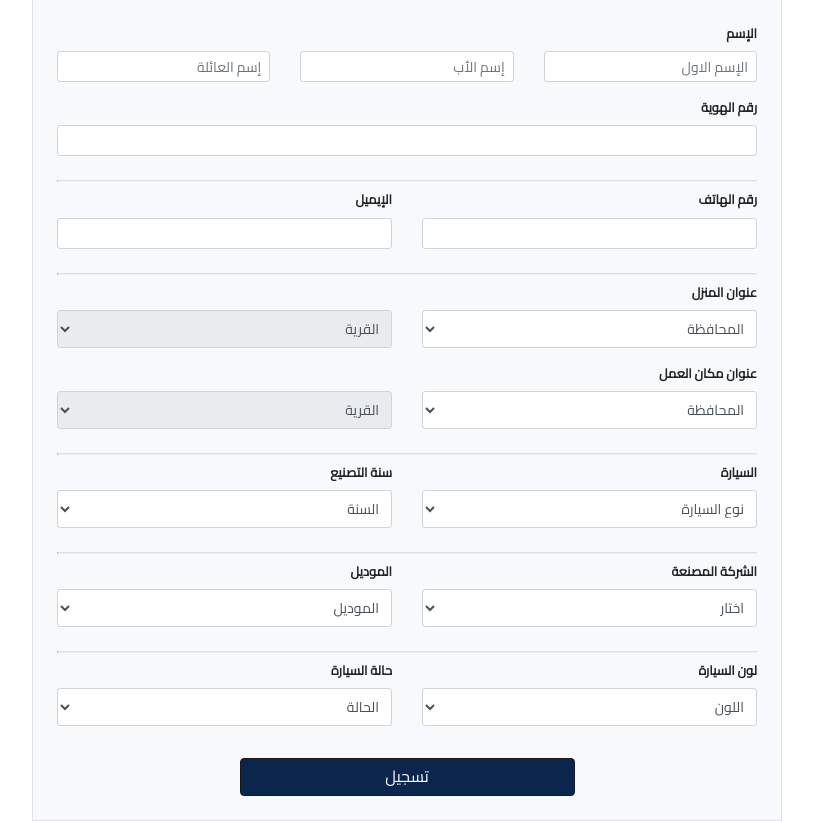
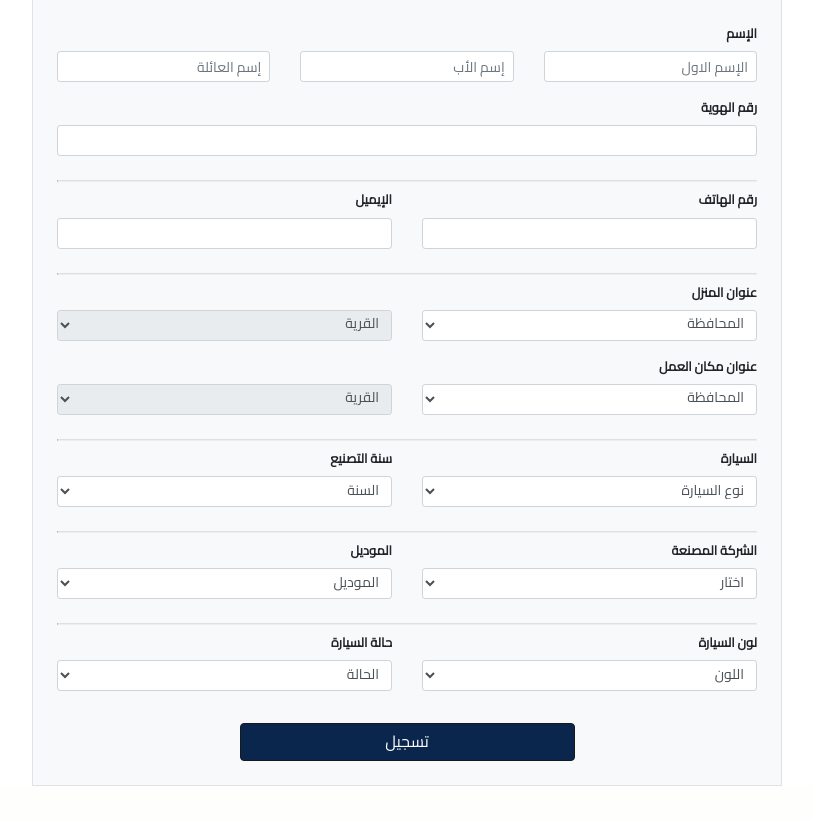
Before and after one commit to badranX/shofarena-ads, a Flask app: page /sign in a window 1280 px wide. Shown: the part 76-897 px from the top of the page, without its empty margins (428-1241 px from the left). After the commit the page ends 862 px from the top, so only its background shows below. Run offline with Flask 2, Linux system fonts and the light colour scheme; some libraries are stand-ins or nearby versions.

Commit message:
pt-0 to all select elements in form

```diff
--- a/app/templates/form.html
+++ b/app/templates/form.html
@@ -99,12 +99,12 @@
                             <div class="row">
                                 <div class="form-group col-sm-6 col-md">
 
-                                    {{form.home_city(class="form-control form-control-sm h-auto", id="city")}}
+                                    {{form.home_city(class="form-control form-control-sm pt-0", id="city")}}
                                 </div>
 
                                 <div class="form-group col-sm-6 col-md">
 
-                                    {{form.home_town(class="form-control form-control-sm h-auto", id="town")}}
+                                    {{form.home_town(class="form-control form-control-sm pt-0", id="town")}}
                                 </div>
                             </div>
 
@@ -125,11 +125,11 @@
                              <div class="row">
                                 <div class="form-group col-sm-6 col-md">
 
-                                    {{form.work_city(class="form-control form-control-sm h-auto", id="cityWork")}}
+                                    {{form.work_city(class="form-control form-control-sm pt-0", id="cityWork")}}
                                 </div>
 
                                 <div class="form-group col-sm-6 col-md">
-                                    {{form.work_town(class="form-control form-control-sm h-auto", id="townWork")}}
+                                    {{form.work_town(class="form-control form-control-sm pt-0", id="townWork")}}
                                 </div>
                             </div>
 
@@ -143,12 +143,12 @@
                                 <div class="form-group col-sm-6 col-md">
                                     <label for="carStatus" class="small float-right"><strong>السيارة</strong></label>
 
-                                    {{form.car_type( class="form-control form-control-sm h-auto")}}
+                                    {{form.car_type( class="form-control form-control-sm pt-0")}}
                                 </div>
                                 <div class="form-group col-sm-6 col-md">
                                     <label for="carYear" class="small float-right"><strong>سنة التصنيع</strong></label>
 
-                                    {{form.car_year(class="form-control form-control-sm h-auto")}}
+                                    {{form.car_year(class="form-control form-control-sm pt-0")}}
                                 </div>
                             </div>
 
@@ -160,13 +160,13 @@
                                 <div class="form-group col-sm-6 col-md">
                                     <label for="carType" class="float-right small"><strong>الشركة المصنعة</strong></label>
 
-                                    {{form.car_company(class="form-control form-control-sm h-auto", id="carType")}}
+                                    {{form.car_company(class="form-control form-control-sm pt-0", id="carType")}}
                                 </div>
 
                                 <div class="form-group col-sm-6 col-md">
                                     <label for="carModel" class="float-right small"><strong>الموديل</strong></label>
 
-                                    {{form.car_model(class="form-control form-control-sm h-auto", id="carModel")}}
+                                    {{form.car_model(class="form-control form-control-sm pt-0", id="carModel")}}
                                 </div>
 
                             </div>
@@ -177,12 +177,12 @@
                                 <div class="form-group col-sm-6 col-md">
                                     <label for="carColor" class="float-right small"><strong>لون السيارة</strong></label>
 
-                                    {{form.car_color(class="form-control form-control-sm h-auto")}}
+                                    {{form.car_color(class="form-control form-control-sm pt-0")}}
                                 </div>
                                 <div class="form-group col-sm-6 col-md">
                                     <label for="carCondition" class="float-right small"><strong>حالة السيارة</strong></label>
 
-                                    {{form.car_condition(class="form-control form-control-sm h-auto")}}
+                                    {{form.car_condition(class="form-control form-control-sm pt-0")}}
                                 </div>
 
 
```
